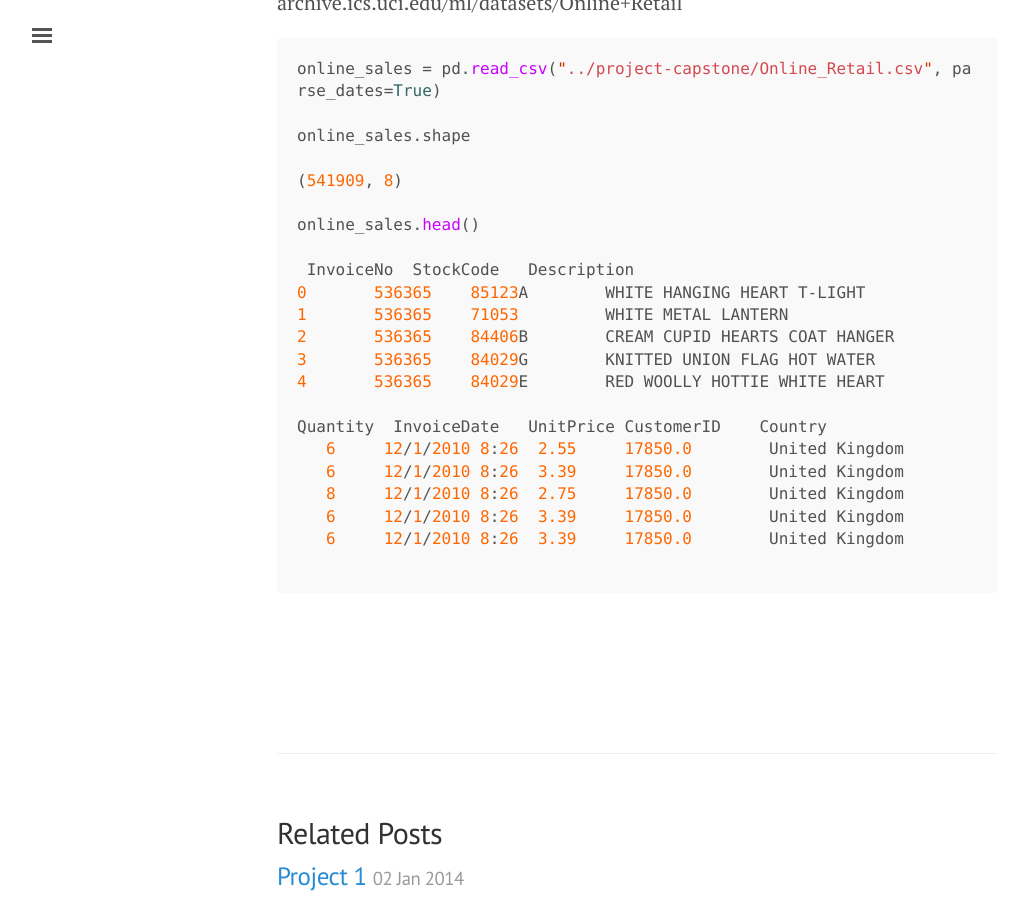
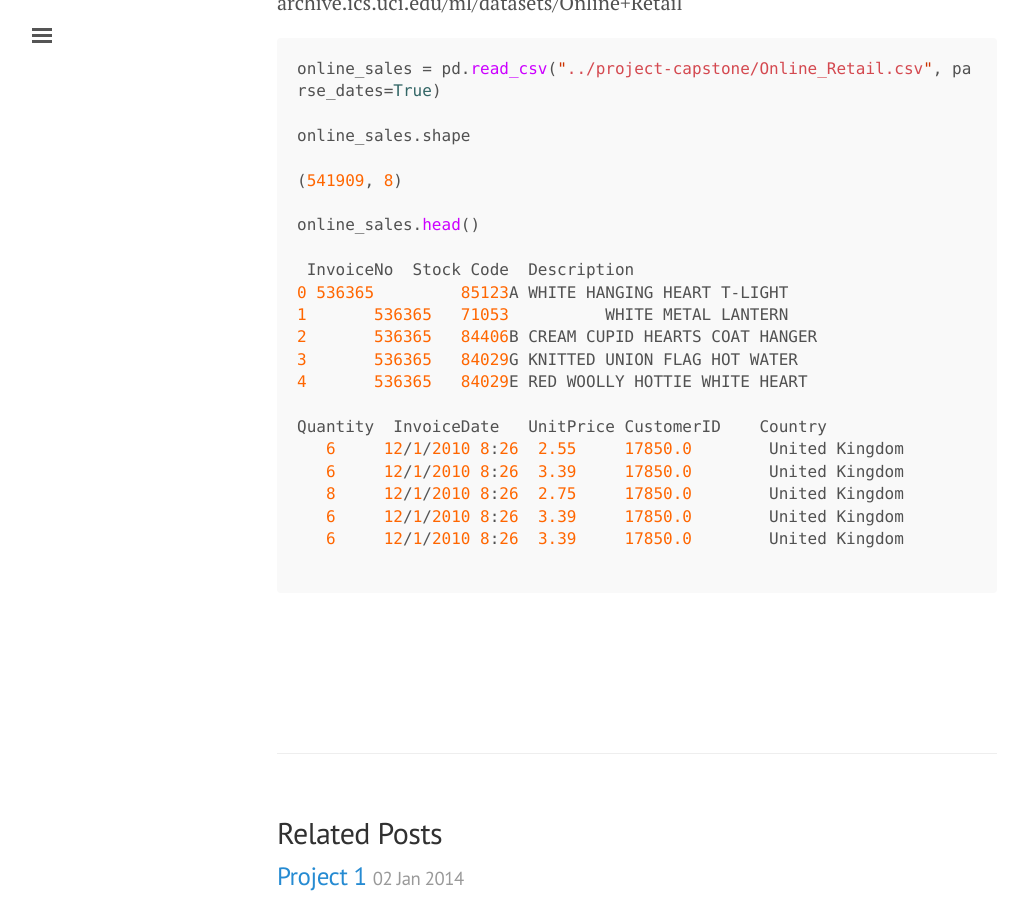
Before and after one commit to shauncheungkt/shauncheungkt.github.io, a Jekyll site: the page built from _posts/2017-11-13-Customer Analytics through Segmentation, Market Basket Analysis and Predictive Analytics.md, in a window 1280 px wide and 900 px high, scrolled down 987 px. Shown: the whole window, without its empty margins (3-1031 px from the left). Built offline with Jekyll 4.4.1, drawn with Linux system fonts in a browser that asks for light colours; comment, search, counter and statistics services are not loaded.

Commit message:
Update 2017-11-13-Customer Analytics through Segmentation, Market Basket Analysis and Predictive Analytics.md

```diff
--- a/_posts/2017-11-13-Customer Analytics through Segmentation, Market Basket Analysis and Predictive Analytics.md
+++ b/_posts/2017-11-13-Customer Analytics through Segmentation, Market Basket Analysis and Predictive Analytics.md
@@ -37,12 +37,12 @@ online_sales.shape
 
 online_sales.head()
 
- InvoiceNo  StockCode	Description
-0	536365	  85123A	WHITE HANGING HEART T-LIGHT
-1	536365	  71053	        WHITE METAL LANTERN
-2	536365	  84406B	CREAM CUPID HEARTS COAT HANGER
-3	536365	  84029G	KNITTED UNION FLAG HOT WATER
-4	536365	  84029E	RED WOOLLY HOTTIE WHITE HEART
+ InvoiceNo  Stock Code	Description
+0 536365	 85123A	WHITE HANGING HEART T-LIGHT
+1	536365	 71053	        WHITE METAL LANTERN
+2	536365	 84406B	CREAM CUPID HEARTS COAT HANGER
+3	536365	 84029G	KNITTED UNION FLAG HOT WATER
+4	536365	 84029E	RED WOOLLY HOTTIE WHITE HEART
 
 Quantity  InvoiceDate	UnitPrice CustomerID	Country
    6     12/1/2010 8:26  2.55	  17850.0	 United Kingdom
```
